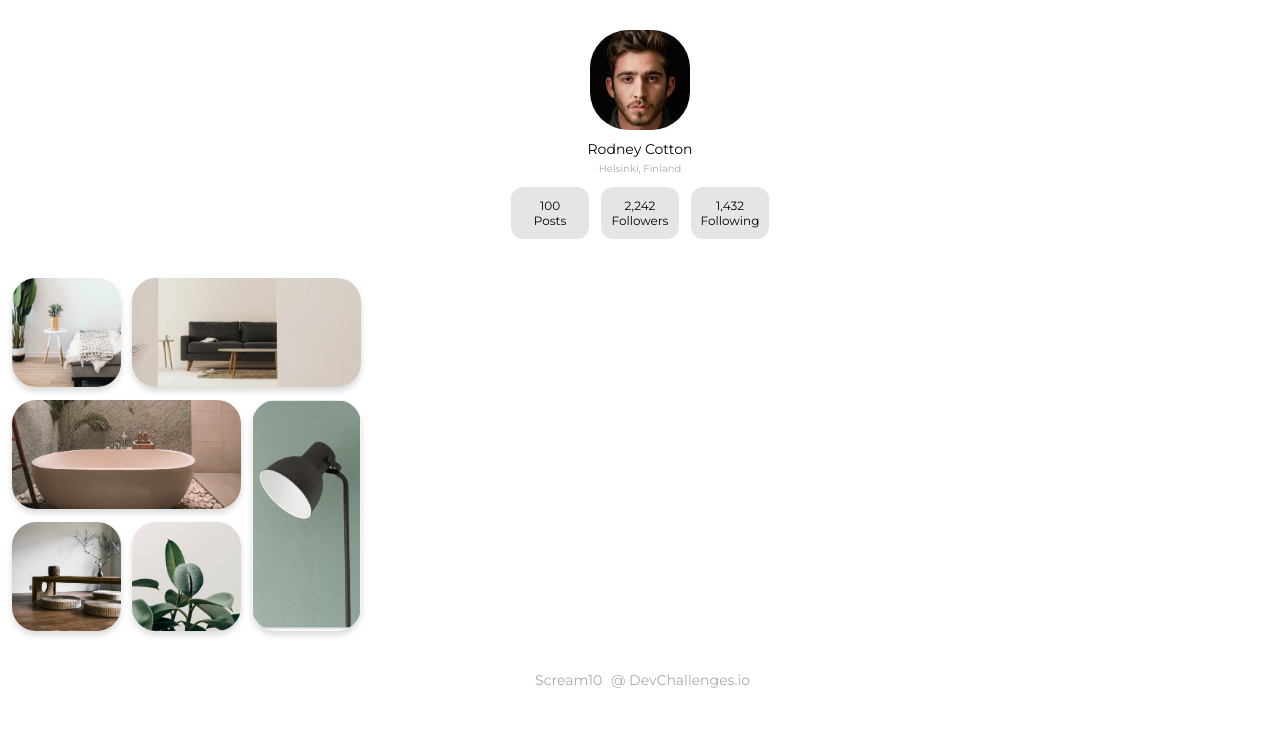
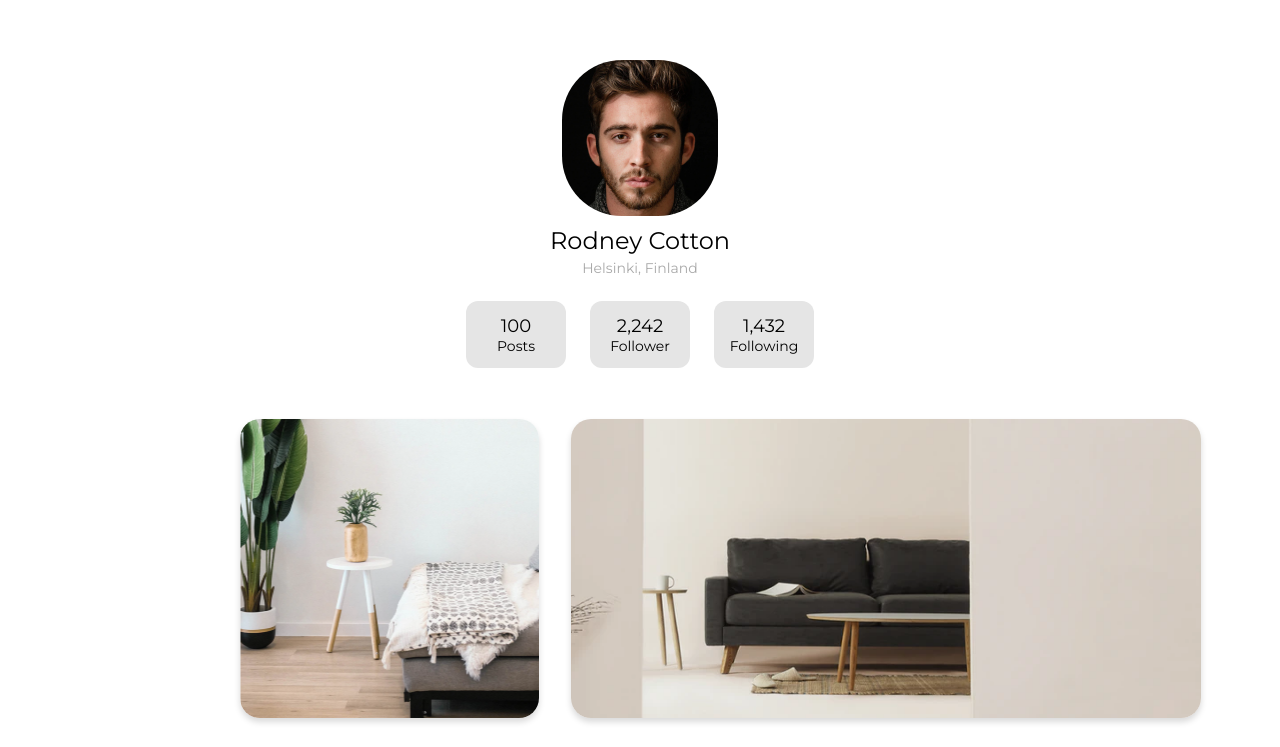
Before and after one commit to Scream10/my-gallery-master, a plain HTML site: page index.html in a window 1280 px wide. Shown: the top 747 px of the page. Drawn offline with Linux system fonts and the light colour scheme.

Commit message:
desktop version done but stille img4 not cover

```diff
--- a/index.html
+++ b/index.html
@@ -24,9 +24,18 @@
         <div id="profile--name">Rodney Cotton</div>
         <div id="profile--location">Helsinki, Finland</div>
         <div id="profile--box">
-          <div class="profile--information">100 <br>Posts</div>
-          <div class="profile--information">2,242 <br>Followers</div>
-          <div class="profile--information">1,432 <br>Following</div>
+          <div class="profile--information">
+            <div class="profile--information--number">100</div>
+            <div class="profile--information--subject">Posts</div>
+          </div>
+          <div class="profile--information">
+            <div class="profile--information--number">2,242</div>
+            <div class="profile--information--subject">Follower</div>
+          </div>
+          <div class="profile--information">
+            <div class="profile--information--number">1,432</div>
+            <div class="profile--information--subject">Following</div>
+          </div>
         </div>
       </div>
 
--- a/style.css
+++ b/style.css
@@ -9,6 +9,48 @@ body {
 #container {
     height: calc(100vh - 60px);
     margin: 30px 12px;
+}
+
+@media screen and (min-width: 376px) {
+    #container {
+        height: calc(100vh - 120px);
+        margin: 60px 240px;
+    }
+    #profile--picture {
+        width: 156px !important;
+        height: 156px !important;
+        border-radius: 60px !important;
+    }
+    #profile--name {
+        font-size: 24px;
+    }
+    #profile--location {
+        font-size: 14px !important;
+    }
+    .profile--information {
+        width: 100px !important;
+        height: 67px !important;
+        margin: 24px 12px !important;
+    }
+    .profile--information--number {
+        font-size: 18px
+    }
+    .profile--information--subject {
+        font-size: 14px
+    }
+    #pictures {
+        grid-template-columns: 299px 299px 299px !important;
+        column-gap: 32px !important;
+        row-gap: 32px !important;
+    }
+    .pictures--box {
+        min-height: 299px !important;
+        min-width: 299px !important;
+    }
+    #myName {
+        margin-top: 100px !important;
+        margin-bottom: 58px;
+    }
 }
 
 #profile {
@@ -49,6 +91,7 @@ body {
     border-radius: 12px;
     font-size: 12px;
     display: flex;
+    flex-direction: column;
     justify-content: center;
     align-items: center;
     text-align: center;
@@ -56,7 +99,7 @@ body {
 
 #pictures {
     display: grid;
-    grid-template-columns: 109px 109px 109px 109px;
+    grid-template-columns: 109px 109px 109px;
     grid-template-rows: auto;
     column-gap: 11px;
     row-gap: 13px;
@@ -67,7 +110,7 @@ body {
 }
 
 .pictures--box {
-    border-radius: 24px;
+    border-radius: 20px;
     box-shadow: 0px 4px 6px rgba(0, 0 , 0, 0.15);
     min-width: 109px;
     min-height: 109px;
```
Also changed, not shown: 1 other file.
